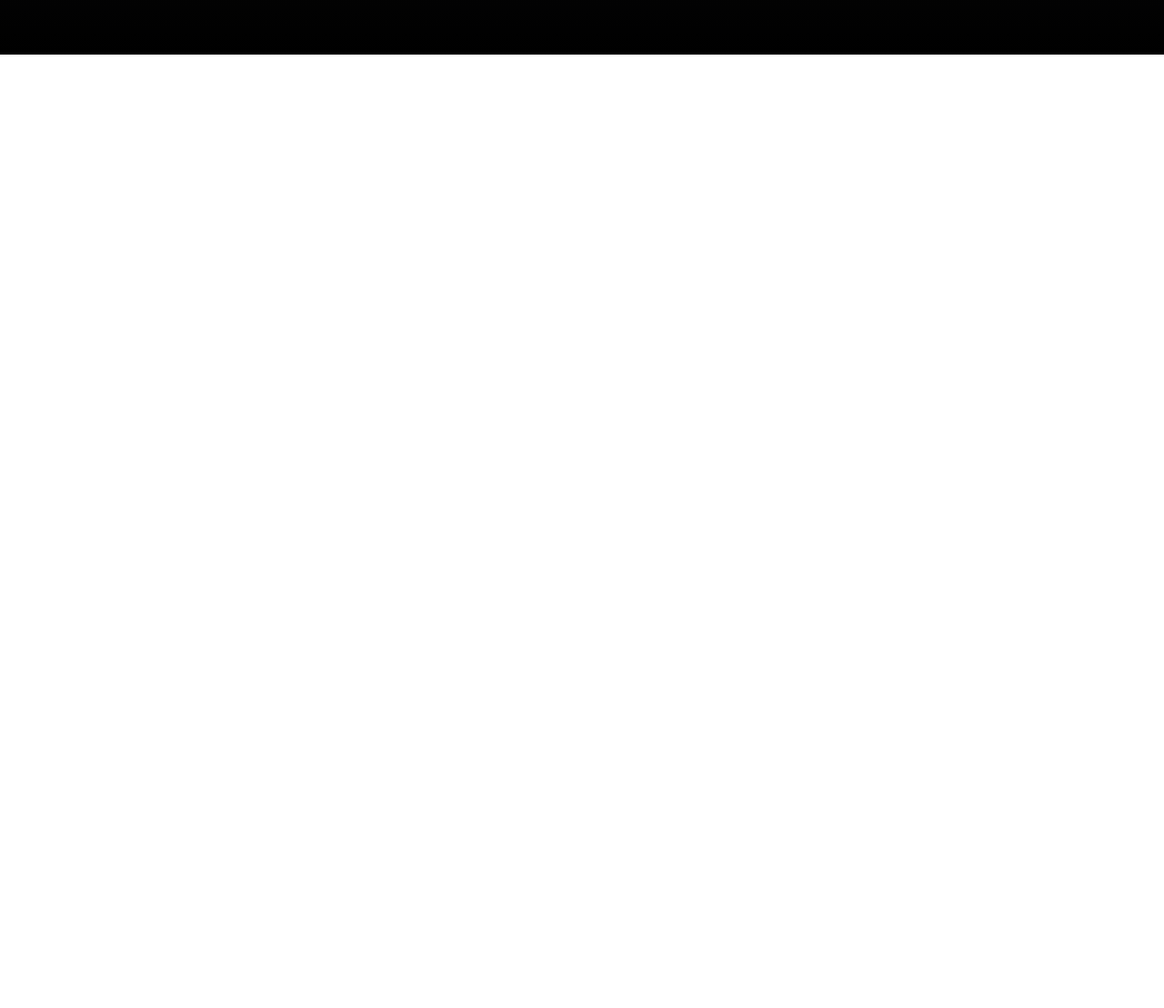
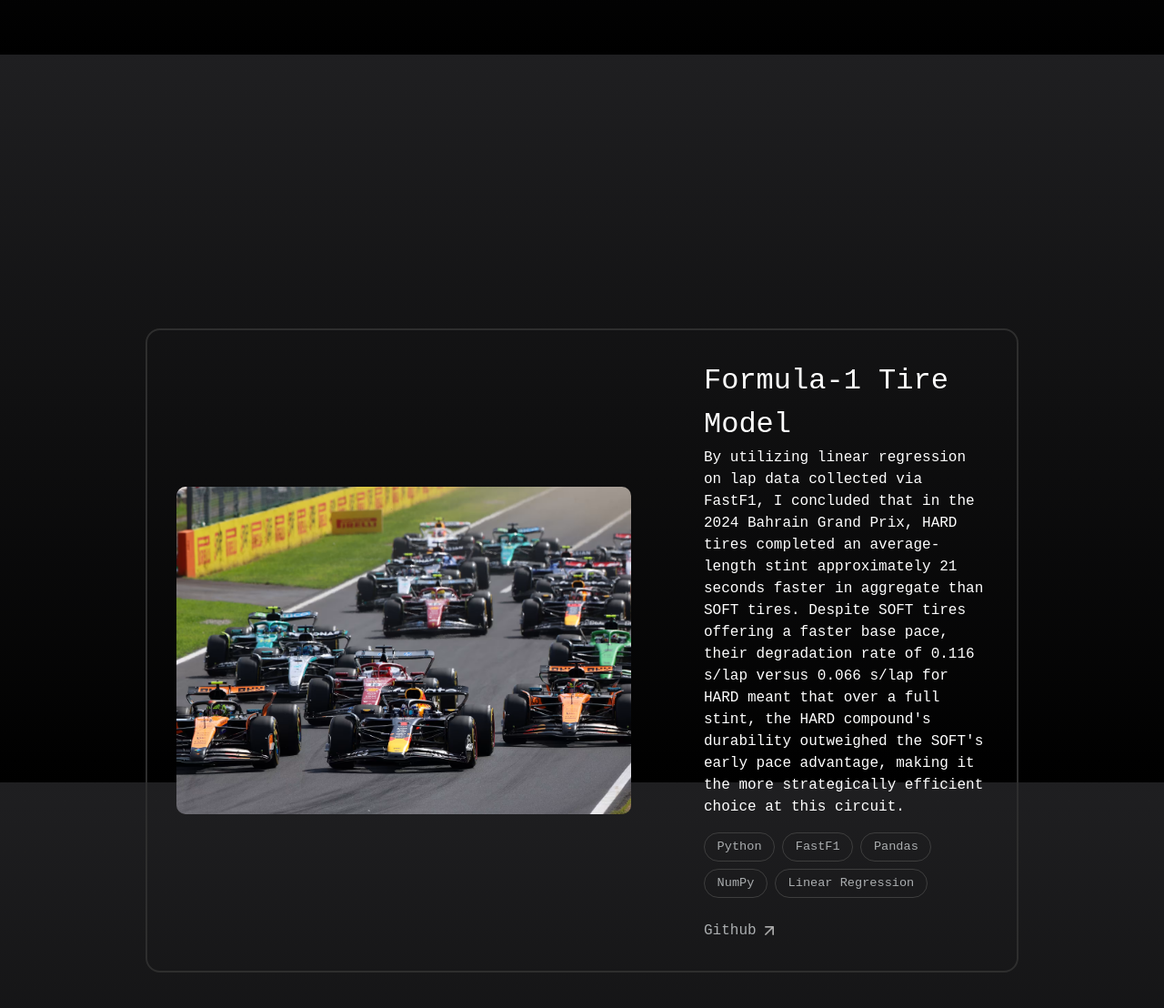
Before and after one commit to Hezxkiah/HG-Personal-Website, an Astro site: page / in a window 1280 px wide. Shown: the part 780-1888 px from the top of the page at 91% size. Before the commit the page ends 840 px from the top, so only its background shows below. Built offline with nearby package versions, Linux system fonts and the light colour scheme; Astro itself is replaced by a stand-in of ours; a web font is replaced by a local one.

Commit message:
Added F1 project, changed font, shading for icons

```diff
--- a/src/components/Landing.astro
+++ b/src/components/Landing.astro
@@ -6,12 +6,12 @@
     <div id="landing-text">
         <div id="status">
             <span id="dot"></span>
-            <span>Available for Software or Data Engineering Roles</span>
+            <span>Available for new opporunites</span>
         </div>
         <h1>Software Engineer</h1>
         <p>Sophomore CS & Math major at Texas A&M.
-            <br> Organizer for <u><a href="https://tamuhack.org/" id="mention" target="_blank">@TAMUhack</a></u> and ship
-            projects on the side
+            <br> Organizer for <u><a href="https://tamuhack.org/" id="mention" target="_blank">@TAMUhack</a></u> and I ship
+            projects on the side.
         </p>
         <div id="projects-scroll" onclick="document.getElementById('Projects').scrollIntoView({ behavior: 'smooth' })">
             <p>Projects</p>
@@ -25,9 +25,10 @@
     #Landing{
         display: flex;
         justify-content: left;
-        align-items: center;
-        min-height: 60vh;
+        align-items: flex-start;
+        min-height: 100vh;
         width: 100%;
+        margin-top: 10rem;
         margin-left: 10rem;
     }
     #landing-text h1 {
@@ -74,13 +75,28 @@
         display: inline-flex;
         align-items: center;
         cursor: pointer;
-        transition: opacity 0.2s ease;
+        gap: 0.25rem;
+    }
+
+    #projects-scroll img {
+        filter: brightness(0) invert(0.67);
+        transition: filter 0.2s ease;
+        width: 20px;
+        height: 20px;
+    }
+
+    #projects-scroll p {
+        color: #ABAEB0;
+        font-size: 1rem;
+        margin: 0;
+        transition: color 0.2s ease;
+    }
+
+    #projects-scroll:hover img {
         filter: brightness(0) invert(1);
     }
-    #projects-scroll p{
-        font-size: 0.9rem;
-    }
-    #projects-scroll:hover {
-        opacity: 0.5;
+
+    #projects-scroll:hover p {
+        color: white;
     }
 </style>
--- a/src/components/Menu.astro
+++ b/src/components/Menu.astro
@@ -45,6 +45,11 @@
         display: flex;
         align-items: center;
         filter: brightness(0) invert(1);
+        transition: opacity 0.2s ease;
         display: block;
     }
+    #Github:hover,
+    #Linkedin:hover {
+        opacity: 0.5;
+    }
 </style>
--- /dev/null
+++ b/src/components/Projects.astro
@@ -0,0 +1,26 @@
+---
+import F1Project from '@components/projects/f1-project.astro'
+---
+<section id="Projects">
+    <div class="project-box">
+        <F1Project/>
+    </div>
+</section>
+
+<style>
+    #Projects {
+        min-height: 100vh;
+        min-width: 100%;
+        display: flex;
+        align-items: center;
+        justify-content: start;
+        padding: 4rem 10rem;
+        box-sizing: border-box;
+    }
+
+    .project-box {
+        border: 2px solid #2e2e2e;
+        border-radius: 16px;
+        padding: 2rem;
+    }
+</style>
--- /dev/null
+++ b/src/components/projects/f1-project.astro
@@ -0,0 +1,112 @@
+---
+import { Picture } from "astro:assets";
+import F1Car from '@assets/projects/formula-1.avif'
+import RepoArr from '@assets/projects/arrow-up-right.png'
+const techs = ['Python', 'FastF1', 'Pandas', 'NumPy', 'Linear Regression'];
+---
+<div id="project-card">
+    <div class="img-wrap">
+        <Picture
+            src={F1Car}
+            alt={''}
+            formats={["avif","webp"]}
+            densities={[1,2]}
+            quality={80}
+            aria-hidden="true"
+            loading={"eager"}
+            fetchpriority={"high"}
+        />
+    </div>
+
+    <div id="project-description">
+        <h1>Formula-1 Tire Model</h1>
+        <p>By utilizing linear regression on lap data collected via FastF1,
+            I concluded that in the 2024 Bahrain Grand Prix,
+            HARD tires completed an average-length stint approximately 21 seconds faster in aggregate than SOFT tires.
+            Despite SOFT tires offering a faster base pace,
+            their degradation rate of 0.116 s/lap versus 0.066 s/lap for HARD meant that over a full stint,
+            the HARD compound's durability outweighed the SOFT's early pace advantage,
+            making it the more strategically efficient choice at this circuit.
+        </p>
+        <div id="tech-stack">
+            {techs.map(tech => (
+                <span class="bubble">{tech}</span>
+            ))}
+        </div>
+        <div id="repo-link">
+            <a href="https://github.com/Hezxkiah/F1-Tire-Model" target="_blank">
+            <p>Github</p>
+            <img src={RepoArr.src} alt="" />
+            </a>
+        </div>
+    </div>
+</div>
+
+<style>
+    #project-card {
+        display: flex;
+        align-items: center;
+        gap: 5rem;
+    }
+    #project-card h1{
+        font-size: 2rem;
+    }
+    .img-wrap {
+        width: 500px;
+        height: 360px;
+        flex-shrink: 0;
+        overflow: hidden;
+        border-radius: 10px;
+    }
+    .img-wrap img {
+        width: 100%;
+        height: 100%;
+        object-fit: cover;
+    }
+    #tech-stack {
+        display: flex;
+        flex-wrap: wrap;
+        gap: 0.5rem;
+        margin-top: 1rem;
+    }
+    .bubble {
+        border: 1px solid #3e3e3e;
+        border-radius: 999px;
+        padding: 0.3rem 0.85rem;
+        font-size: 0.85rem;
+        color: #ABAEB0;
+        font-family: monospace;
+    }
+    #repo-link{
+        padding-top: 1.5rem;
+        display: inline-flex;
+        align-items: center;
+        cursor: pointer;
+        gap: 0.25rem;
+    }
+    #repo-link a {
+        display: inline-flex;
+        align-items: center;
+        gap: 0.25rem;
+        text-decoration: none;
+    }
+    #repo-link img{
+        filter: brightness(0) invert(0.67);
+        transition: filter 0.2s ease;
+        width: 20px;
+        height: 20px;
+    }
+    #repo-link p{
+        color: #ABAEB0;
+        font-size: 1rem;
+        margin: 0;
+        transition: color 0.2s ease;
+    }
+    #repo-link:hover img {
+        filter: brightness(0) invert(1);
+    }
+
+    #repo-link:hover p {
+        color: white;
+    }
+</style>
--- a/src/layouts/Layout.astro
+++ b/src/layouts/Layout.astro
@@ -10,7 +10,7 @@
 		<link rel="icon" href="/h-icon.svg" />
 		<link rel="preconnect" href="https://fonts.googleapis.com">
 		<link rel="preconnect" href="https://fonts.gstatic.com" crossorigin>
-		<link href="https://fonts.googleapis.com/css2?family=Work+Sans:ital,wght@0,100..900;1,100..900&display=swap" rel="stylesheet">
+		<link href="https://fonts.googleapis.com/css2?family=PT+Mono&display=swap" rel="stylesheet">
 		<meta name="generator" content={Astro.generator} />
 		<title>Hezekiah Gitenyi</title>
 	</head>
@@ -22,7 +22,7 @@
 <style>
 	html,
 	body {
-		font-family: "Montserrat", monospace;
+		font-family: "PT Mono", monospace;
 		margin: 0;
 		width: 100%;
 		min-height: 100vh;
--- a/src/pages/index.astro
+++ b/src/pages/index.astro
@@ -2,9 +2,11 @@
 import Layout from '../layouts/Layout.astro';
 import Menu from '@components/Menu.astro'
 import Landing from '@components/Landing.astro'
+import Projects from '@components/Projects.astro'
 ---
 
 <Layout>
 	<Menu/>
 	<Landing/>
+	<Projects/>
 </Layout>
```
Also changed, not shown: src/assets/projects/arrow-up-right.png (added), src/assets/projects/formula-1.avif (added).
